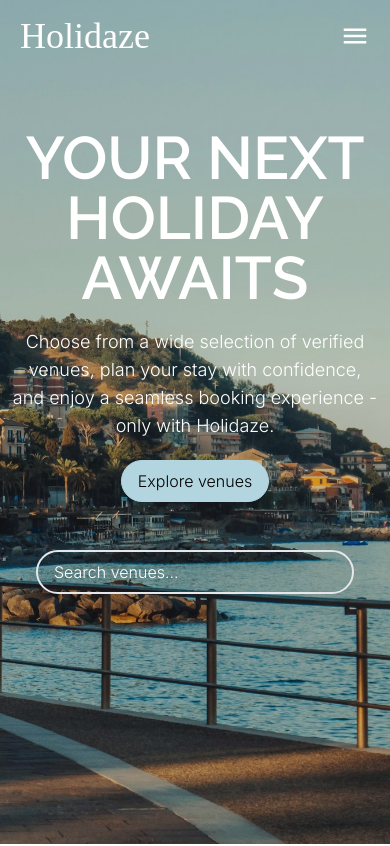
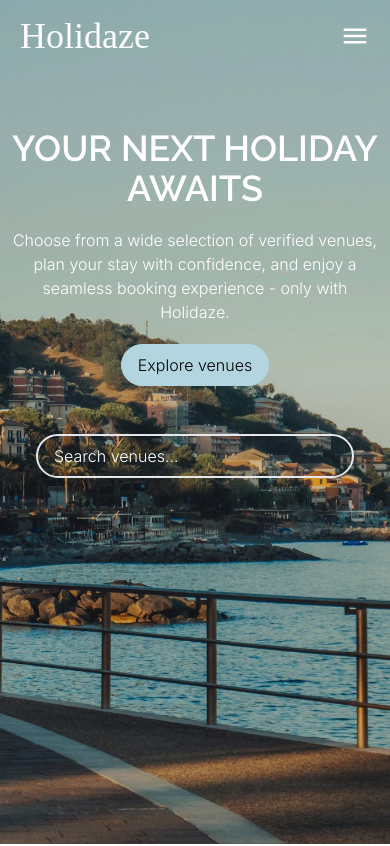
Before and after one commit to karlwoien/project-exam-2, a React (Vite) app: page / in a window 390 px wide. Shown: the top 846 px of the page. Built offline with nearby package versions, Linux system fonts and the light colour scheme; no server answers; a web font is replaced by a local one.

Commit message:
Improve responsive typography in hero section for better mobile readability

```diff
--- a/src/pages/Home.jsx
+++ b/src/pages/Home.jsx
@@ -24,8 +24,8 @@ export default function Home() {
         </div>
 
         <div className="z-10 mx-auto max-w-4xl px-3 text-center text-white">
-          <h1 className="mb-5 font-hero text-6xl">YOUR NEXT HOLIDAY AWAITS</h1>
-          <p className="mb-5">
+          <h1 className="mb-5 font-hero text-4xl sm:text-5xl md:text-6xl">YOUR NEXT HOLIDAY AWAITS</h1>
+          <p className="mb-5 text-base sm:text-lg">
             Choose from a wide selection of verified venues, plan your stay with confidence, and
             enjoy a seamless booking experience - only with Holidaze.
           </p>
```
